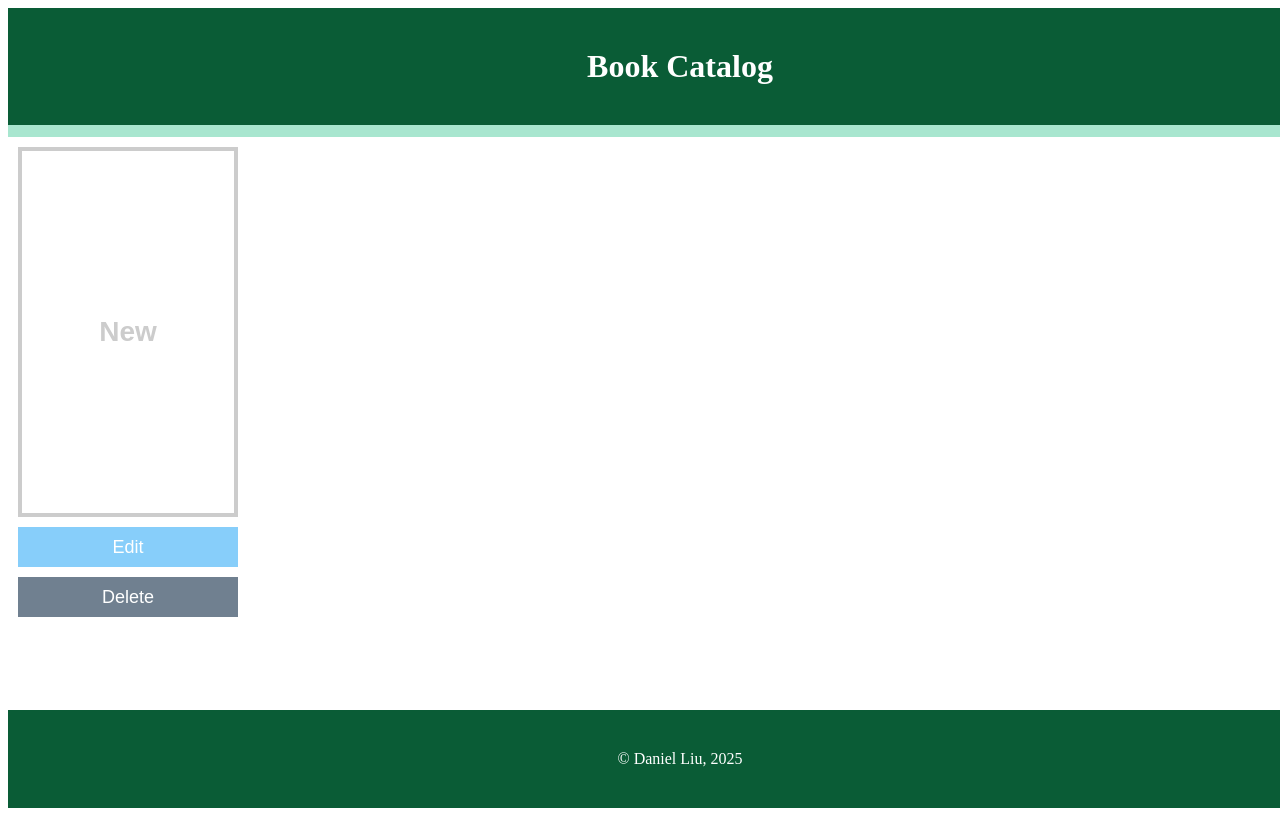
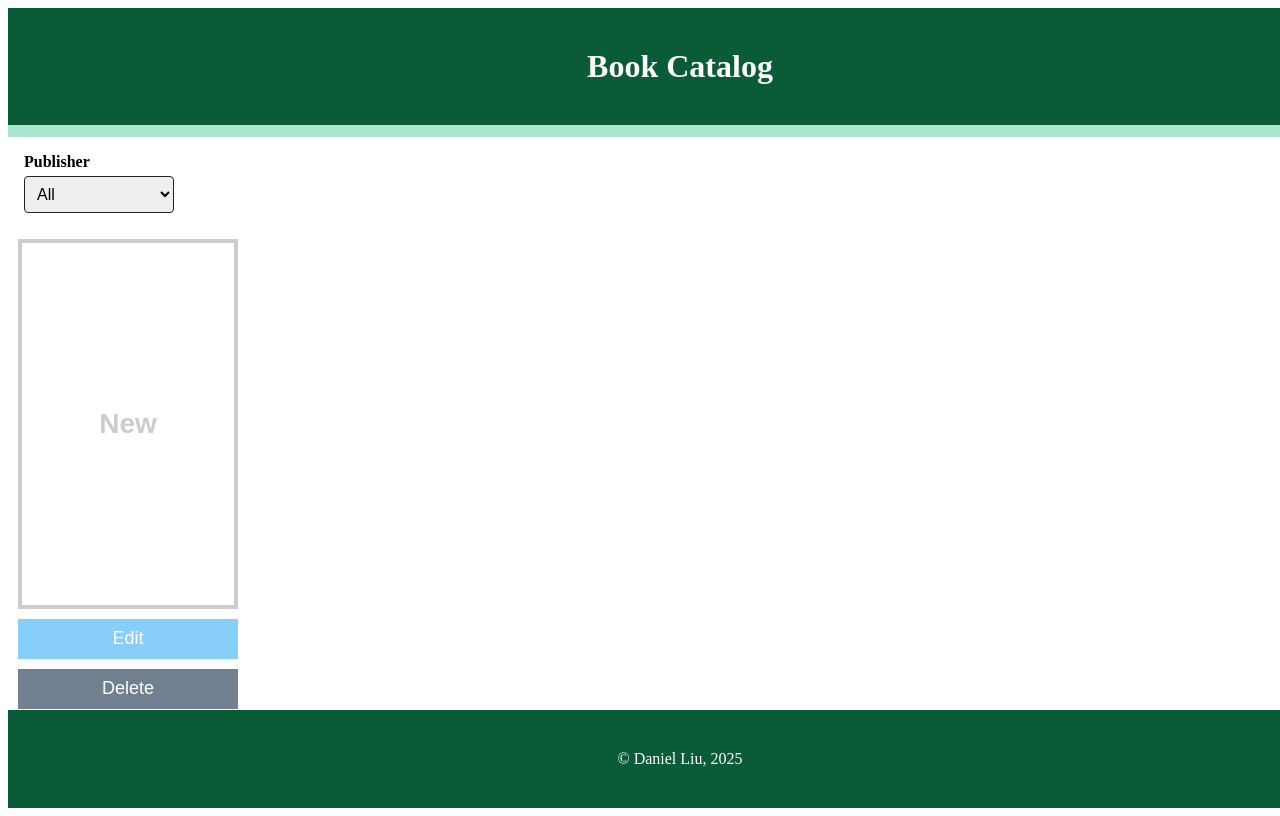
Before and after one commit to daniel-liu01/wk8books, a React (Vite) app: page / in a window 1280 px wide. Shown: the top 816 px of the page. Built offline with nearby package versions, Linux system fonts and the light colour scheme.

Commit message:
add innitial filter button

```diff
--- a/package.json
+++ b/package.json
@@ -22,6 +22,7 @@
     "eslint-plugin-react-hooks": "^5.2.0",
     "eslint-plugin-react-refresh": "^0.4.20",
     "globals": "^16.3.0",
+    "prettier": "^3.6.2",
     "vite": "^7.1.2"
   }
 }
--- a/src/App.jsx
+++ b/src/App.jsx
@@ -2,13 +2,22 @@ import { useState } from 'react';
 import './App.css';
 import Book from './Book.jsx';
 import BooksData from './data/books.json';
-import Modal from "./components/Modal.jsx";
+import Modal from './components/Modal.jsx';
 import BookForm from './components/BookForm.jsx';
-
+import Filter from './components/Filter.jsx';
 
 function App() {
   const [books, setBooks] = useState([]);
   const [selectedBookId, setSelectedBookId] = useState(null);
+
+  const [publisher, setPublisher] = useState('All');
+
+  const allBooks = [...books, ...BooksData];
+  const uniquePublishers = [...new Set(allBooks.map((b) => b.publisher))];
+
+  const filteredBooks = allBooks.filter(
+    (book) => publisher === 'All' || book.publisher === publisher
+  );
 
   function addBook(book) {
     setBooks([...books, book]);
@@ -20,12 +29,12 @@ function App() {
   }
 
   function toggleSelectBook(id) {
-    setSelectedBookId(prev => (prev === id ? null : id));
+    setSelectedBookId((prev) => (prev === id ? null : id));
   }
 
   function handleDeleteSelected() {
     if (!selectedBookId) return;
-    const updatedBooks = books.filter(book => book.id !== selectedBookId);
+    const updatedBooks = books.filter((book) => book.id !== selectedBookId);
     setBooks(updatedBooks);
     setSelectedBookId(null);
   }
@@ -33,9 +42,20 @@ function App() {
   return (
     <div className="app-container">
       <h1 className="header">Book Catalog</h1>
-
+      <div>
+        <Filter
+          filters={[
+            {
+              label: 'Publisher',
+              options: uniquePublishers,
+              selected: publisher,
+              onChange: setPublisher,
+            },
+          ]}
+        />
+      </div>
       <div className="books">
-        <Modal btnLabel="New" btnClassName={"new-button"} onDelete={handleDeleteSelected}>
+        <Modal btnLabel="New" btnClassName="new-button" onDelete={handleDeleteSelected}>
           <BookForm add={addBook} />
         </Modal>
 
@@ -46,7 +66,7 @@ function App() {
               className={`book ${selectedBookId === book.id ? 'selected' : ''}`}
               onClick={() => toggleSelectBook(book.id)}
             >
-          <img src={book.url} alt={book.title}/>
+              <img src={book.url} alt={book.title} />
               <p>{book.title}</p>
               <p>{book.author}</p>
               <p>{book.publisher}</p>
@@ -59,9 +79,7 @@ function App() {
       </div>
 
       <footer className="footer">
-        <p className="footer-content">
-          © Daniel Liu, 2025
-        </p>
+        <p className="footer-content">© Daniel Liu, 2025</p>
       </footer>
     </div>
   );
--- /dev/null
+++ b/src/components/Filter.css
@@ -0,0 +1,26 @@
+.filter-panel {
+  display: flex;
+  flex-wrap: wrap;
+  gap: 1.5rem;
+  padding: 1rem;
+  align-items: center;
+}
+
+.filter-group {
+  display: flex;
+  flex-direction: column;
+}
+
+.filter-label {
+  font-weight: bold;
+  margin-bottom: 0.3rem;
+  font-size: 1rem;
+}
+
+.filter-select {
+  padding: 0.5rem;
+  font-size: 1rem;
+  border: 1px solid #222;
+  border-radius: 4px;
+  min-width: 150px;
+}
--- /dev/null
+++ b/src/components/Filter.jsx
@@ -0,0 +1,26 @@
+import React from 'react';
+import './Filter.css';
+
+export default function Filter({ filters }) {
+  return (
+    <div className="filter-panel">
+      {filters.map((filter) => (
+        <div key={filter.label} className="filter-group">
+          <label className="filter-label">{filter.label}</label>
+          <select
+            value={filter.selected}
+            onChange={(e) => filter.onChange(e.target.value)}
+            className="filter-select"
+          >
+            <option value="All">All</option>
+            {filter.options.map((option) => (
+              <option key={option} value={option}>
+                {option}
+              </option>
+            ))}
+          </select>
+        </div>
+      ))}
+    </div>
+  );
+}
```
Also changed, not shown: 1 other file (tests, documents, lock files or other folders). Lines whose indentation alone changed are shown as unchanged.
